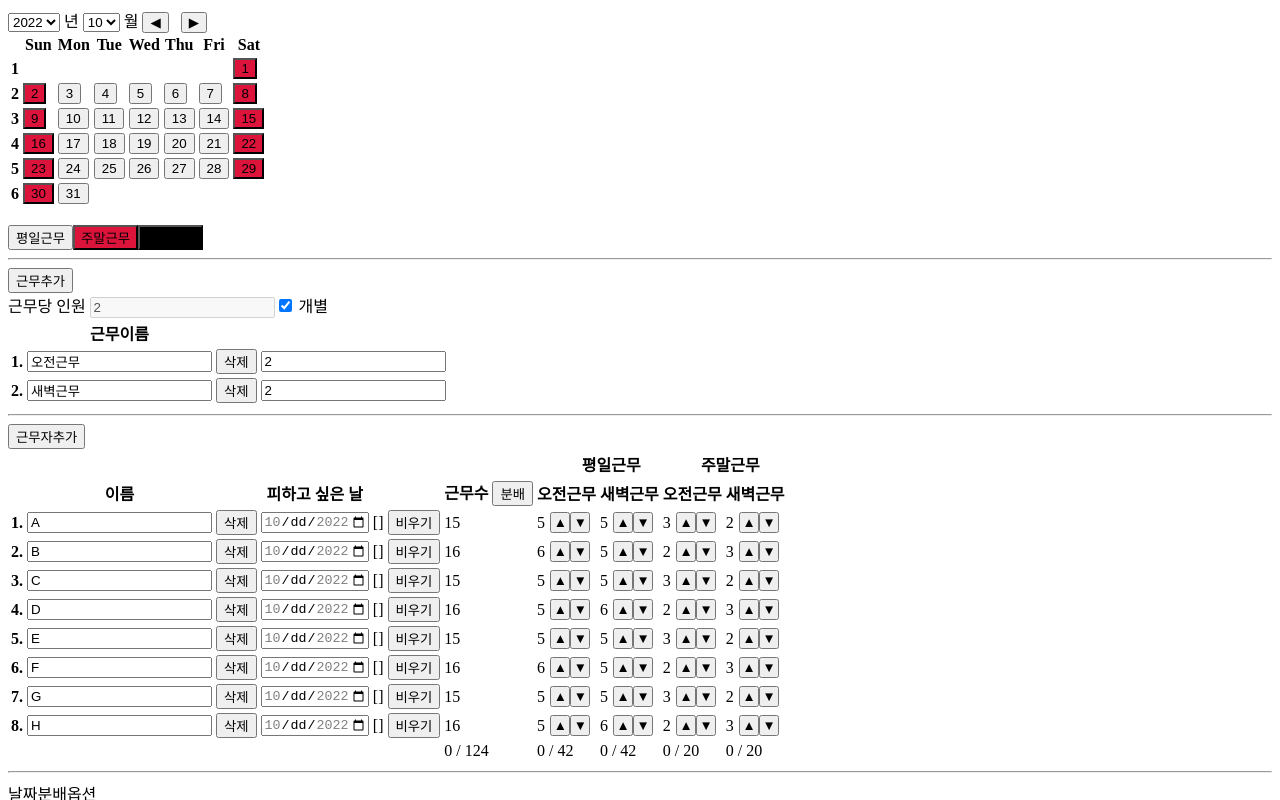
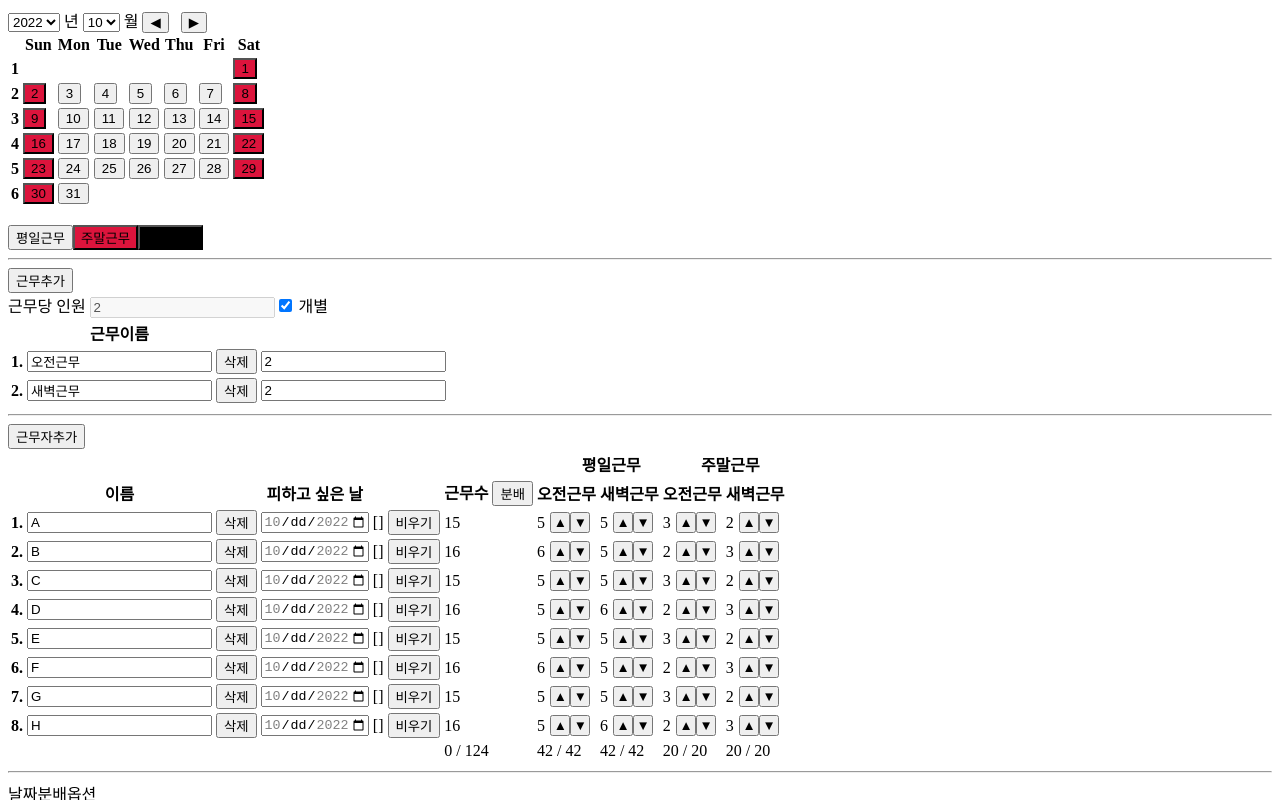
Before and after one commit to woajun/schedule-divider, a Vue app: page / in a window 1280 px wide. Both pictures are taken after a click on the button "분배". Shown: the top 800 px of the page. Built offline with nearby package versions, Linux system fonts and the light colour scheme.

Commit message:
workdayTotal

```diff
--- a/src/components/SpecifyWorker/SpecifyWorker.vue
+++ b/src/components/SpecifyWorker/SpecifyWorker.vue
@@ -102,13 +102,18 @@ const onClick = () => {
   emitWorker();
 };
 
-const up = (w:SpecifyWorker) => {
-  if (total.value >= maximum.value) return;
-  w.times += 1;
+const workdayTotal = (key: 'weekday' | 'weekend', i:number) => {
+  const result = workers.reduce((t, c) => t += c[key][i], 0);
+  return Number.isNaN(result) ? 0 : result;
 };
-const down = (w:SpecifyWorker) => {
-  if (w.times < 1) return;
-  w.times -= 1;
+
+const up = (key:'weekday' | 'weekend', i: number, arr: number[]) => {
+  if (workdayTotal(key, i) >= props.shifts[i].num * props.workdays[key].length) return;
+  arr[i] += 1;
+};
+const down = (arr:number[], i: number) => {
+  if (arr[i] < 1) return;
+  arr[i] -= 1;
 };
 
 const totals = (w:SpecifyWorker) => {
@@ -180,10 +185,10 @@ const totals = (w:SpecifyWorker) => {
                 {{ num }}
               </td>
               <td>
-                <button class="btn" @click="()=>up(worker)">
+                <button class="btn" @click="()=>up('weekday', i, worker.weekday)">
                   ▲
                 </button>
-                <button class="btn" @click="()=>down(worker)">
+                <button class="btn" @click="()=>down(worker.weekday, i)">
                   ▼
                 </button>
               </td>
@@ -193,10 +198,10 @@ const totals = (w:SpecifyWorker) => {
                 {{ num }}
               </td>
               <td>
-                <button class="btn" @click="()=>up(worker)">
+                <button class="btn" @click="()=>up('weekend', i, worker.weekend)">
                   ▲
                 </button>
-                <button class="btn" @click="()=>down(worker)">
+                <button class="btn" @click="()=>down(worker.weekend, i)">
                   ▼
                 </button>
               </td>
@@ -207,11 +212,11 @@ const totals = (w:SpecifyWorker) => {
             <td>
               {{ total }} / {{ maximum }}
             </td>
-            <td v-for="s in props.shifts" :key="s.id" colspan="2">
-              0 / {{ s.num * props.workdays.weekday.length }}
+            <td v-for="(s, i) in props.shifts" :key="s.id" colspan="2">
+              {{ workdayTotal('weekday', i) }} / {{ s.num * props.workdays.weekday.length }}
             </td>
-            <td v-for="s in props.shifts" :key="s.id" colspan="2">
-              0 / {{ s.num * props.workdays.weekend.length }}
+            <td v-for="(s, i) in props.shifts" :key="s.id" colspan="2">
+              {{ workdayTotal('weekend', i) }} / {{ s.num * props.workdays.weekend.length }}
             </td>
           </tr>
         </tbody>
```
